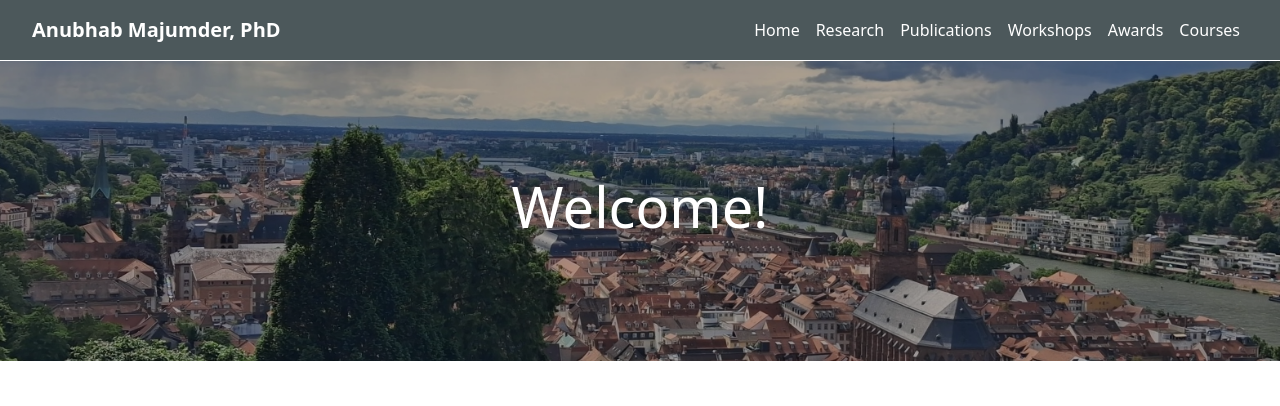
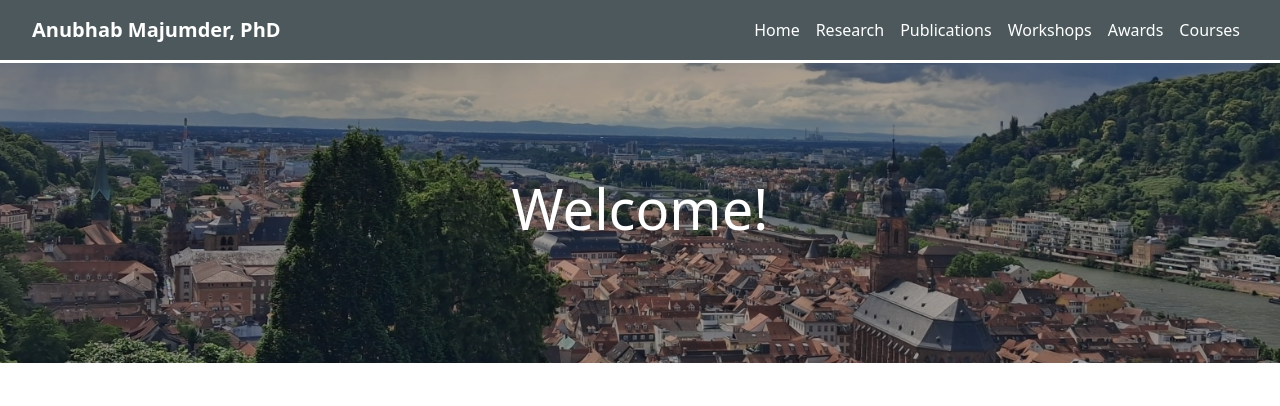
Before and after one commit to majumderanubhab/majumderanubhab.github.io, a plain HTML site: page index.html in a window 1280 px wide. Shown: the top 406 px of the page. Drawn offline with nearby package versions, Linux system fonts and the light colour scheme.

Commit message:
Update index.html

```diff
--- a/index.html
+++ b/index.html
@@ -41,7 +41,7 @@
             /* Add some spacing */
             box-shadow: 0 4px 6px rgba(0, 0, 0, 0.1);
             /* Subtle shadow */
-            border-bottom: 1px solid #FFFFFF;
+            border-bottom: 3px solid #FFFFFF;
         }
 
         .nav-link {
```
